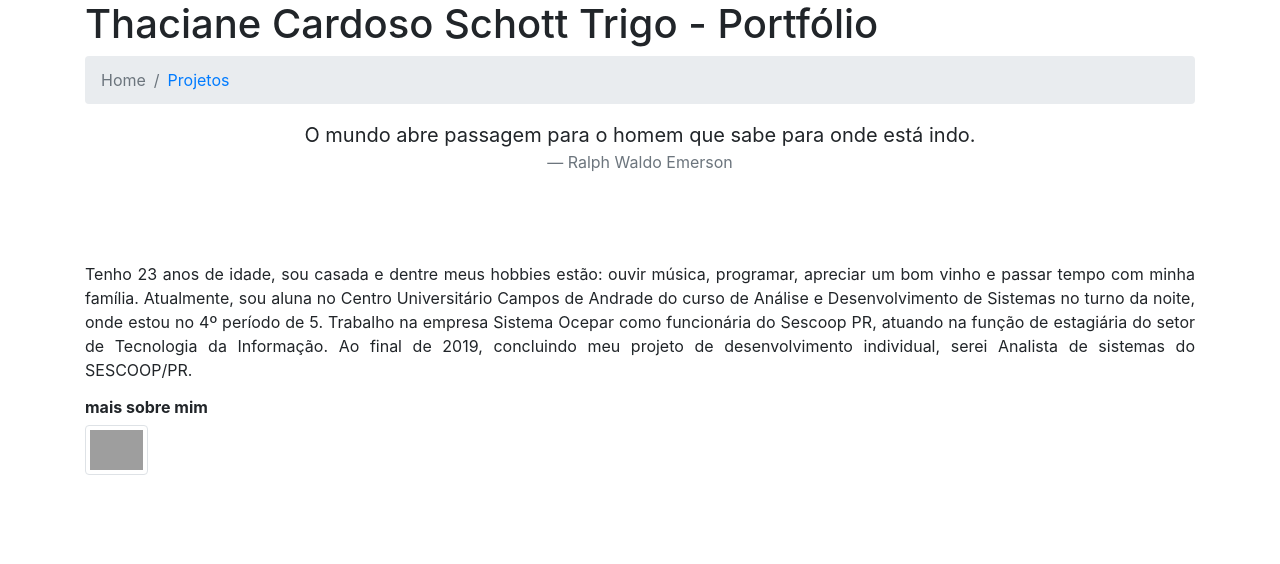
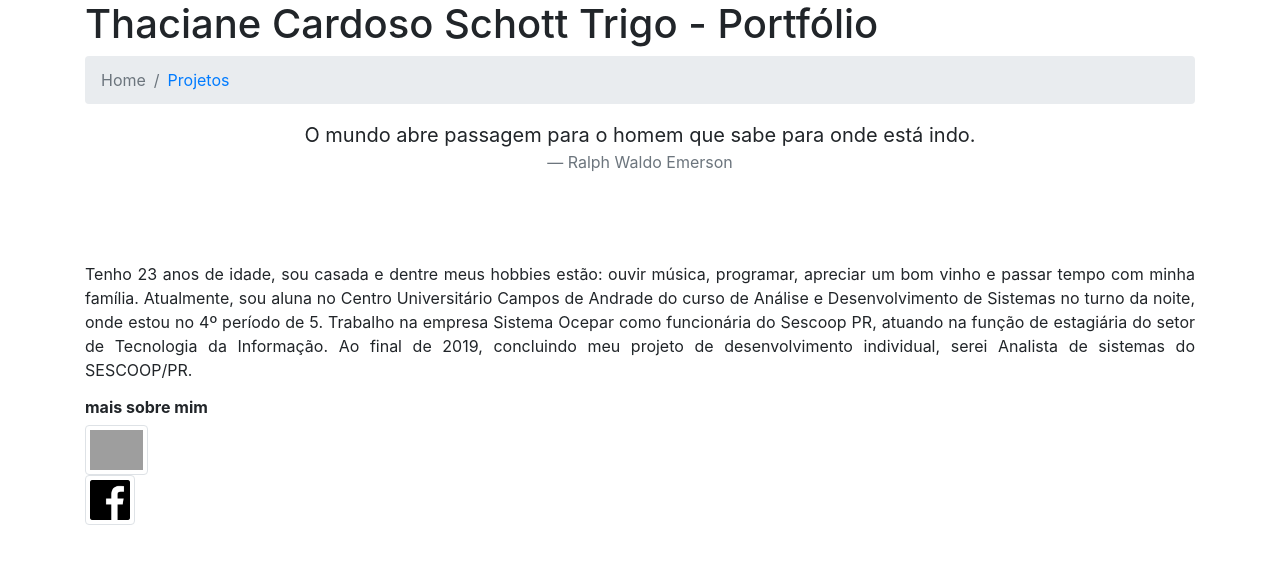
Before and after one commit to thacischott/challenger, a plain HTML site: page index.html in a window 1280 px wide. Drawn offline with nearby package versions, Linux system fonts and the light colour scheme; files that its build step writes are made by us from their sources; grey boxes are pictures that could not be loaded.

Commit message:
Update index.html

```diff
--- a/index.html
+++ b/index.html
@@ -43,6 +43,11 @@
     <img src="https://thacischott.github.io/challenger/imagem/insta.png" class="media-object  img-responsive img-thumbnail" width=”60” height=”50”></a>
     </div>
 
+    <a href="https://www.facebook.com/thacischott">
+    <div  class="img-rede">
+    <img src="https://thacischott.github.io/challenger/imagem/face.png" class="media-object  img-responsive img-thumbnail" width=”60” height=”50”></a>
+    </div>
+
 
  <!--https://getbootstrap.com.br/docs/4.1/content/typography/
 <script src="js/ui.js"></script> -->
```
